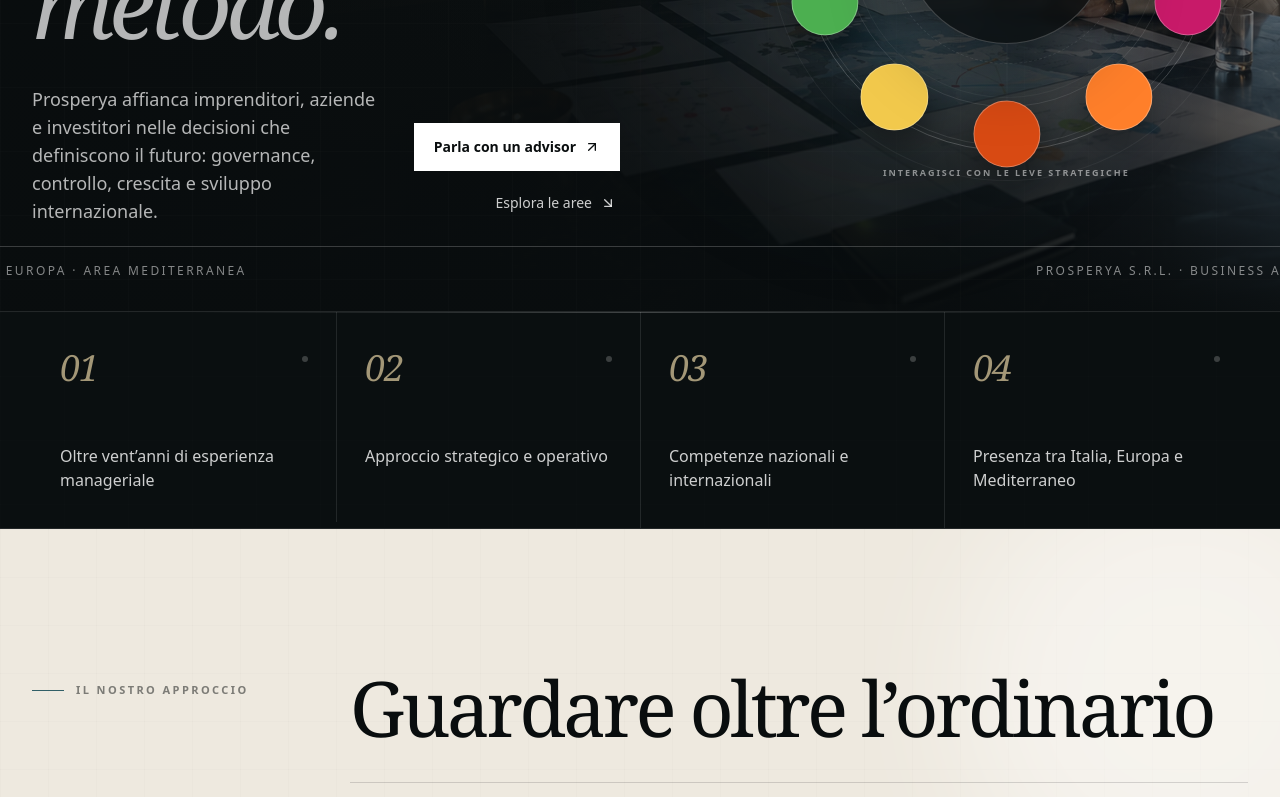
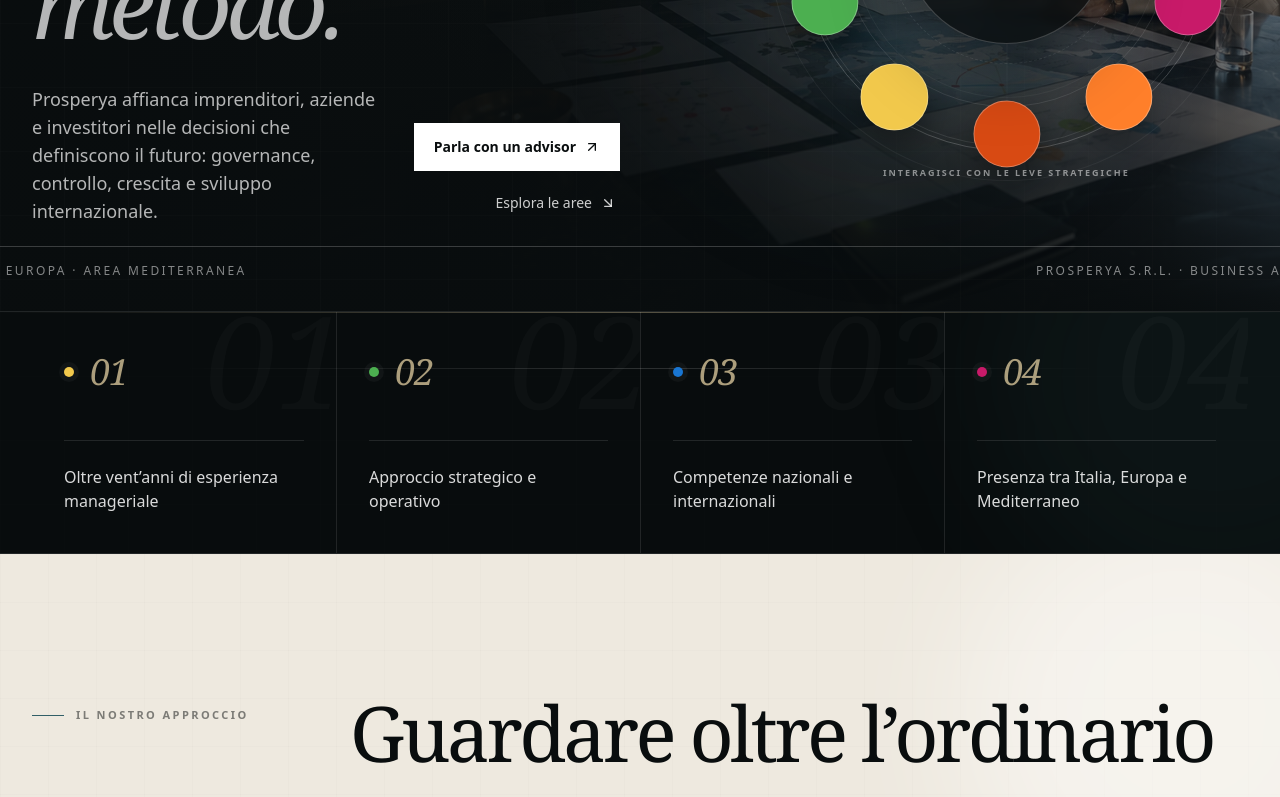
Before and after one commit to gaetanomeli95-lab/Prosperya-site, a Next.js app: page / in a window 1280 px wide. Shown: the part 489-1286 px from the top of the page. Built offline with nearby package versions, Linux system fonts and the light colour scheme.

Commit message:
design: elevate positioning strip into credibility rail

```diff
--- a/src/components/SectionPositioning.tsx
+++ b/src/components/SectionPositioning.tsx
@@ -3,28 +3,37 @@
 import { home } from '@/data/content';
 import { FadeIn } from './MotionWrapper';
 
+const accents = ['bg-logo-yellow', 'bg-logo-green', 'bg-logo-blue', 'bg-logo-magenta'];
+
 export function SectionPositioning() {
   return (
-    <section className="relative overflow-hidden border-y border-white/10 bg-[#0A0F10] text-white">
-      <div className="absolute inset-0 prosperya-grid opacity-20" />
-      <div className="absolute left-1/2 top-0 h-px w-[70%] -translate-x-1/2 hairline-light" />
+    <section className="relative overflow-hidden border-y border-white/10 bg-[#080C0D] text-white">
+      <div className="absolute inset-0 prosperya-grid opacity-15" />
+      <div className="absolute inset-x-0 top-0 h-px bg-gradient-to-r from-transparent via-sand/40 to-transparent" />
+      <div className="absolute right-[-10rem] top-[-10rem] h-[28rem] w-[28rem] rounded-full bg-mediterranean/10 blur-3xl" />
 
-      <div className="section-frame relative py-8 sm:py-10 lg:py-0">
-        <div className="grid sm:grid-cols-2 lg:grid-cols-4">
+      <div className="section-frame relative py-10 sm:py-12 lg:py-0">
+        <div className="relative grid gap-0 sm:grid-cols-2 lg:grid-cols-4">
+          <div className="pointer-events-none absolute left-[12.5%] right-[12.5%] top-[56px] hidden h-px bg-gradient-to-r from-transparent via-white/15 to-transparent lg:block" />
+
           {home.positioning.map((item, i) => (
             <FadeIn key={item} delay={i * 0.05}>
-              <div className={`group relative min-h-[170px] py-7 sm:px-6 lg:min-h-[210px] lg:px-7 lg:py-9 ${i > 0 ? 'sm:border-l sm:border-white/10' : ''} ${i > 1 ? 'border-t border-white/10 sm:border-t-0' : i === 1 ? 'border-t border-white/10 sm:border-t-0' : ''}`}>
-                <div className="flex items-start justify-between gap-6">
-                  <span className="editorial-index text-3xl text-sand/80 lg:text-4xl">0{i + 1}</span>
-                  <span className="mt-2 h-1.5 w-1.5 rounded-full bg-white/20 transition-all duration-500 group-hover:scale-150 group-hover:bg-sand" />
+              <article className={`group relative min-h-[190px] overflow-hidden px-1 py-7 sm:min-h-[205px] sm:px-6 lg:min-h-[230px] lg:px-8 lg:py-10 ${i > 0 ? 'sm:border-l sm:border-white/10' : ''} ${i > 1 ? 'border-t border-white/10 sm:border-t-0' : i === 1 ? 'border-t border-white/10 sm:border-t-0' : ''}`}>
+                <span className="pointer-events-none absolute -right-3 -top-4 font-heading text-[7rem] italic leading-none text-white/[0.025] transition-all duration-700 group-hover:text-white/[0.045] lg:text-[8rem]">0{i + 1}</span>
+
+                <div className="relative flex items-center gap-4">
+                  <span className={`h-2.5 w-2.5 rounded-full ${accents[i]} shadow-[0_0_0_5px_rgba(255,255,255,.035)] transition-transform duration-500 group-hover:scale-125`} />
+                  <span className="editorial-index text-3xl text-sand/85 lg:text-4xl">0{i + 1}</span>
                 </div>
 
-                <p className="mt-12 max-w-[18rem] text-[15px] font-medium leading-[1.65] !text-white/80 lg:mt-14 lg:text-base">
-                  {item}
-                </p>
+                <div className="relative mt-10 border-t border-white/10 pt-5 lg:mt-12 lg:pt-6">
+                  <p className="max-w-[18rem] text-[15px] font-medium leading-[1.65] !text-white/85 lg:text-base">
+                    {item}
+                  </p>
+                </div>
 
-                <div className="absolute inset-x-6 bottom-0 h-px origin-left scale-x-0 bg-sand/70 transition-transform duration-500 group-hover:scale-x-100 lg:inset-x-7" />
-              </div>
+                <div className={`absolute bottom-0 left-0 h-[3px] w-0 ${accents[i]} transition-all duration-700 group-hover:w-full`} />
+              </article>
             </FadeIn>
           ))}
         </div>
```
